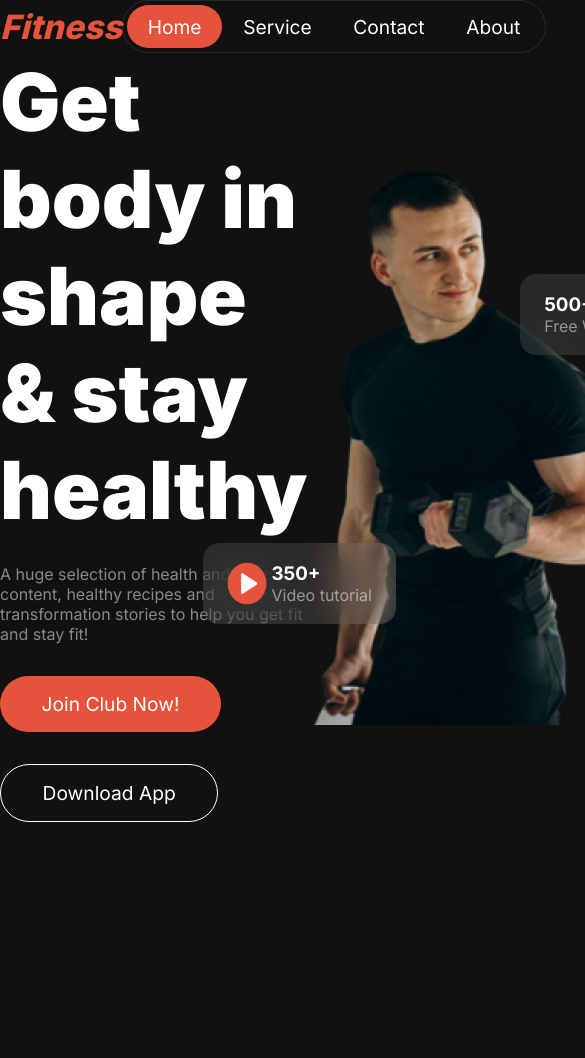
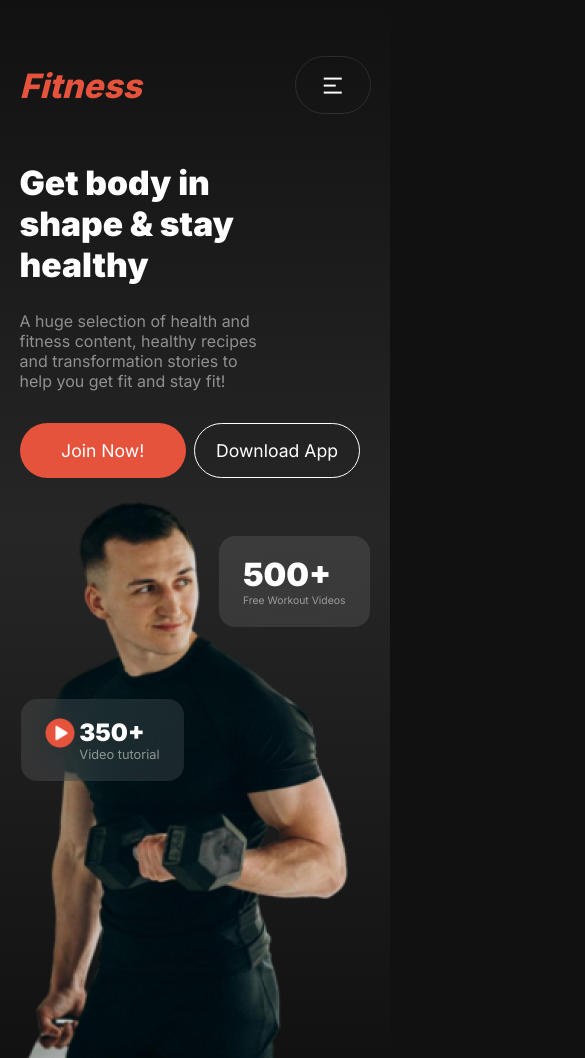
Before and after one commit to Rakib1514/assignment__2__Fitness, a plain HTML site: page index.html in a window 390 px wide. Shown: the top 1058 px of the page, 585 px wide, since content can reach past the window. Before the commit the page ends 844 px from the top, so only its background shows below. Drawn offline with nearby package versions, Linux system fonts and the light colour scheme.

Commit message:
resposive added for header section

```diff
--- a/Style/style.css
+++ b/Style/style.css
@@ -26,7 +26,7 @@ body{
 
 .section__container{
     max-width: var(--max-width);
-    margin: 0 auto;
+    margin: 0 auto ;
 }
 
 .section__header{
@@ -52,12 +52,14 @@ body{
     border: none;
     margin-top: 2rem;
     margin-right: .5rem;
+    white-space: nowrap;
 }
 
 .btn__primary {
     padding: 1rem 2.6rem;
     background-color: var(--theme-clr);
     font-family: "Inter", sans-serif;
+    font-size: 1.1rem;
 }
 
 ul{
@@ -68,11 +70,19 @@ ul{
 
 /* header style  */
 
+header{
+    background: linear-gradient(to bottom, #111111fe, #77777735, #111111fe);
+}
+
 nav {
     max-width: var(--max-width);
     display: flex;
     justify-content: space-between;
     align-items: center;
+}
+
+.nav__container{
+    padding-top: 3.5rem;
 }
 
 .nav__header h2{
@@ -103,6 +113,10 @@ nav {
     background-color: var(--theme-clr);
 }
 
+#hamburg__icon{
+    display: none;
+}
+
 
 /* banner style */
 
@@ -117,6 +131,8 @@ nav {
     max-width: 520px;
 }
 
+
+
 .banner__header{
     font-size: 5rem;
     font-weight: 900;
@@ -124,11 +140,17 @@ nav {
 }
 
 
+#join-btn::before{
+    content: "Join Club Now!";
+}
 
 #download-btn{
     background-color: transparent;
     border: 1px solid white;
 }
+
+
+
 
 .banner__image{
     position: relative;
@@ -149,8 +171,108 @@ nav {
     bottom: 18%;
     left: -30%;
 }
+.banner__image__card1 h3{
+    font-size: 1.5rem;
+    font-weight: 900;
+}
 
 .banner__image__card2{
     top: 22%;
-    right: -20%;
+    right: -12%;
 }
+
+.banner__image__card2 h3{
+    font-size: 2rem;
+    font-weight: 900;
+}
+
+
+
+@media screen and (max-width:576px){
+    .section__container{
+        max-width: 90vw;
+    }
+
+    /* Header Responsive */
+
+    .banner__container{
+        flex-direction: column;
+    }
+
+    .nav__links li{
+        display: none;
+    }
+
+    .nav__links #hamburg__icon{
+        display: block;
+        font-size: 1.5rem;
+    }
+
+    .banner__content{
+        align-self: flex-start;
+    }
+
+    .banner__content__text{
+        max-width: 65vw;
+    }
+
+    .banner__header{
+        margin-top: 3rem;
+        font-size: 2.1rem;
+
+    }
+
+    .banner__btn{
+        display: grid;
+        grid-template-columns: repeat(2, 1fr);
+        justify-content: space-between;
+    }
+
+    #join-btn::before{
+        content: "Join Now!";
+    }
+
+    #download-btn{
+        padding: 1rem ;
+    }
+
+    .banner__image__card1{
+        left: 0;
+        bottom: 48%;
+    }
+    .banner__image__card1 p{
+        font-size: 0.8rem;
+    }
+    .banner__image__card1 img{
+        max-width: 30px;
+        height: 30px;
+    }
+
+    .banner__image__card2{
+        right: 0;
+        top: 10%;
+    }
+    .banner__image__card2 p{
+        font-size: 0.65rem;
+    }
+}
+
+
+
+
+@media screen and (min-width:577px) and (max-width: 992px) {
+    .section__container{
+        max-width: 90vw;
+    }
+
+    /* header responsive */
+
+    .banner__container{
+        flex-direction: column;
+        margin-top: 4rem;
+    }
+
+    .banner__content{
+        align-self: flex-start;
+    }
+}
--- a/index.html
+++ b/index.html
@@ -4,11 +4,12 @@
     <meta charset="UTF-8" />
     <meta name="viewport" content="width=device-width, initial-scale=1.0" />
     <title>Assignment 2</title>
+    <link href="https://cdn.jsdelivr.net/npm/remixicon@4.3.0/fonts/remixicon.css" rel="stylesheet"/>
     <link rel="stylesheet" href="./Style/style.css" />
   </head>
   <body>
     <header>
-      <nav class="section__container">
+      <nav class="section__container nav__container">
         <div class="nav__header">
           <h2>Fitness</h2>
         </div>
@@ -17,19 +18,24 @@
           <li id="service">Service</li>
           <li id="contact">Contact</li>
           <li id="about">About</li>
+          <li id="hamburg__icon"><i class="ri-menu-2-line"></i></li>
         </ul>
       </nav>
 
       <div class="section__container banner__container">
         <div class="banner__content">
-          <h1 class="banner__header">Get body in shape & stay healthy</h1>
-          <p class="text__p banner__subheader">
-            A huge selection of health and fitness content, healthy recipes and
-            transformation stories to help you get fit and stay fit!
-          </p>
+          <div class="banner__content__text">
+            <h1 class="banner__header">Get body in shape & stay healthy</h1>
+            <p class="text__p banner__subheader">
+              A huge selection of health and fitness content, healthy recipes and
+              transformation stories to help you get fit and stay fit!
+            </p>
+          </div>
           <div class="banner__btn">
-            <button class="btn btn__primary">Join Club Now!</button>
-            <button class="btn btn__primary" id="download-btn">Download App</button>
+            <button class="btn btn__primary" id="join-btn"></button>
+            <button class="btn btn__primary" id="download-btn">
+              Download App
+            </button>
           </div>
         </div>
         <div class="banner__image">
@@ -46,7 +52,7 @@
               <p class="text__p">Free Workout Videos</p>
             </div>
           </div>
-          <img src="./images/banner-image.png" alt="">
+          <img src="./images/banner-image.png" alt="" />
         </div>
       </div>
     </header>
```
